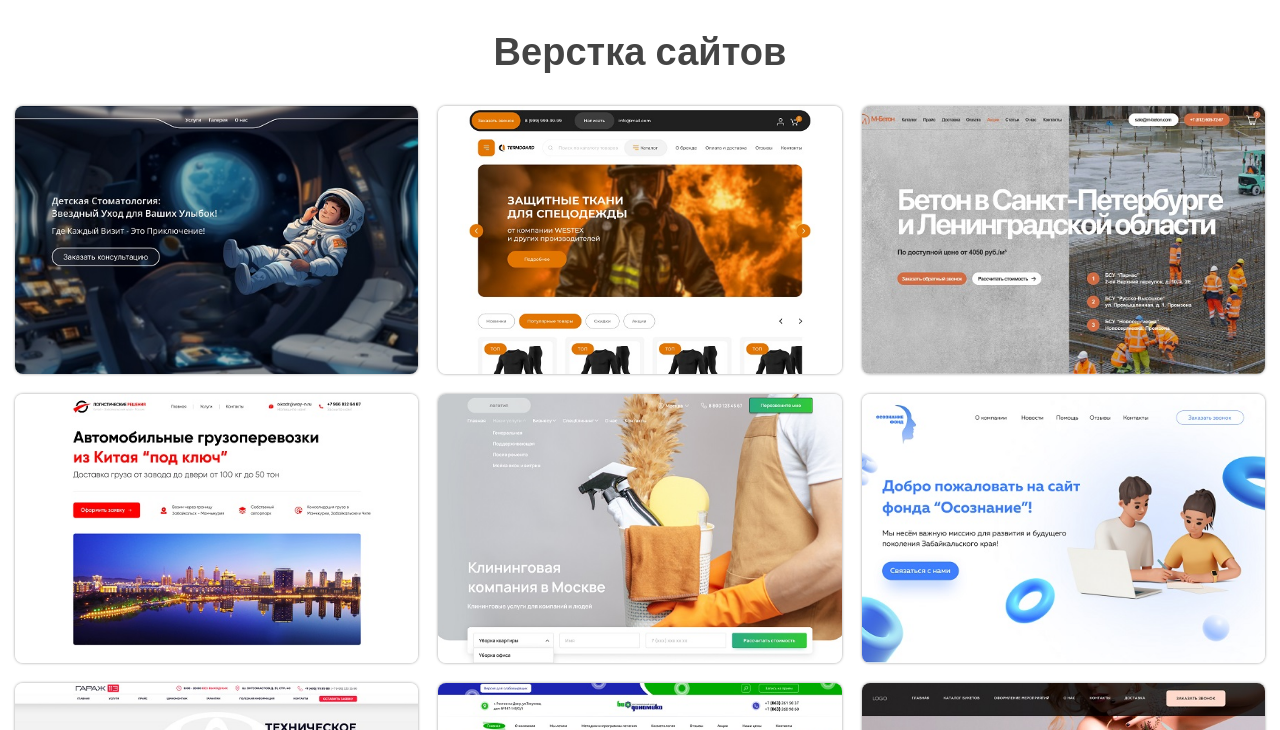
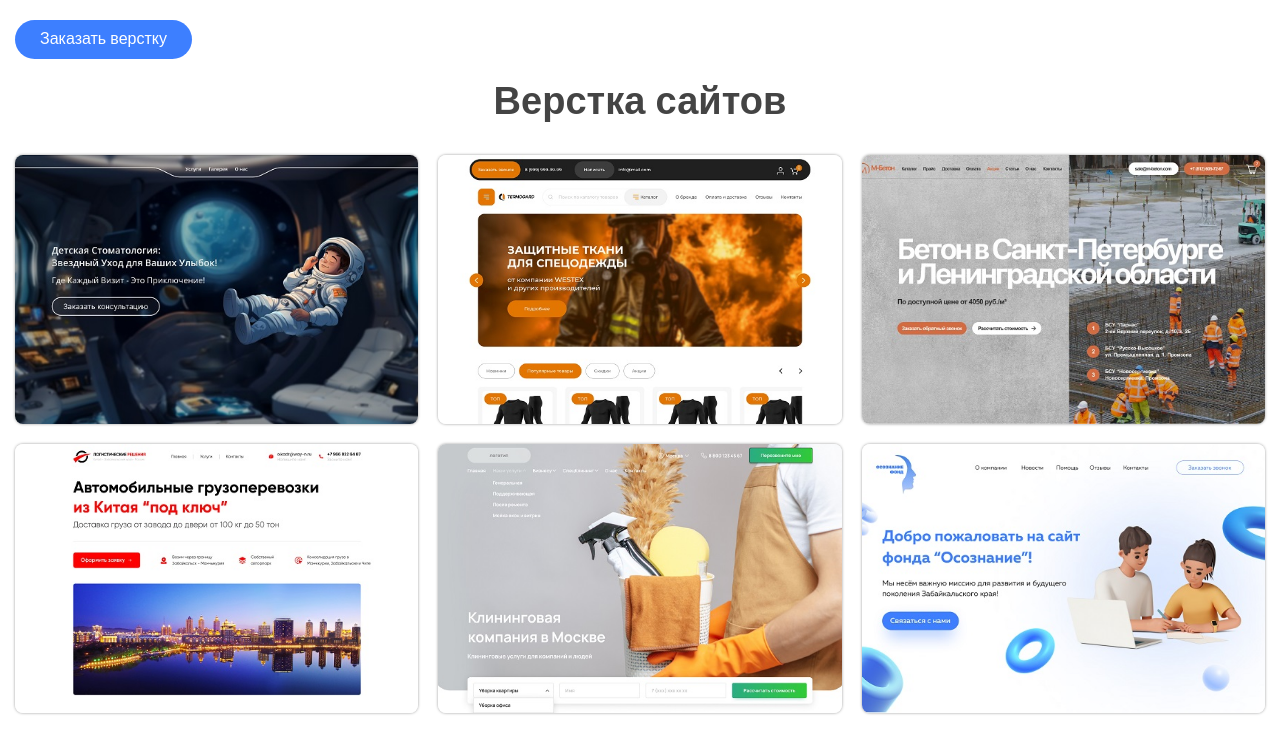
Before and after one commit to serwebdev/portfolio, a plain HTML site: page index.html in a window 1280 px wide. Shown: the top 730 px of the page. Drawn offline with nearby package versions, Linux system fonts and the light colour scheme.

Commit message:
Добавил кнопку 'Заказать верстку'

```diff
--- a/css/style.scss
+++ b/css/style.scss
@@ -7,6 +7,7 @@
 $black: #444;
 $white: #fff;
 $blue: rgb(11, 11, 172);
+$blue-light: #3d7fff;
 $red: red;
 
 body {
@@ -22,7 +23,7 @@ body {
 }
 
 .portfolio {
-  padding: 30px 0;
+  padding: 20px 0;
 
   &__inner {
   }
@@ -35,19 +36,39 @@ body {
     color: $black;
   }
 
+  &__menu {
+    display: flex;
+    gap: 50px;
+    margin-bottom: 20px;
+    align-items: center;
+  }
+
   &__link-back {
     display: none;
     font-size: 16px;
-    // transition: 0.2s;
-    margin-bottom: 20px;
+    text-underline-position: under;
+    transition: 0.3s;
+
+    &:hover {
+      text-decoration-color: transparent;
+    }
 
     &.show {
       display: inline-block;
     }
+  }
+
+  &__link-order {
+    padding: 10px 25px;
+    background: $blue-light;
+    border-radius: 100px;
+    font-size: 16px;
+    color: $white;
+    text-decoration: none;
+    transition: 0.3s;
 
     &:hover {
-      // color: $red;
-      text-decoration: none;
+      box-shadow: 0 0 0 1px $blue-light;
     }
   }
 
--- a/index.html
+++ b/index.html
@@ -17,8 +17,12 @@
     <div class="portfolio">
         <div class="container">
             <div class="portfolio__inner">
+                <nav class="portfolio__menu">
+                    <a href="https://serwebdev.github.io/portfolio/" class="portfolio__link-back">Назад к портфолио</a>
+                    <a href="https://kwork.ru/user/sergeyzhernakov" class="portfolio__link-order"
+                        target="_blank">Заказать верстку</a>
+                </nav>
                 <h2 class="portfolio__title">Верстка сайтов</h2>
-                <a href="https://serwebdev.github.io/portfolio/" class="portfolio__link-back">Назад к портфолио</a>
                 <div class="portfolio__cards"></div>
             </div>
         </div>
```
Also changed, not shown: css/style.css.
